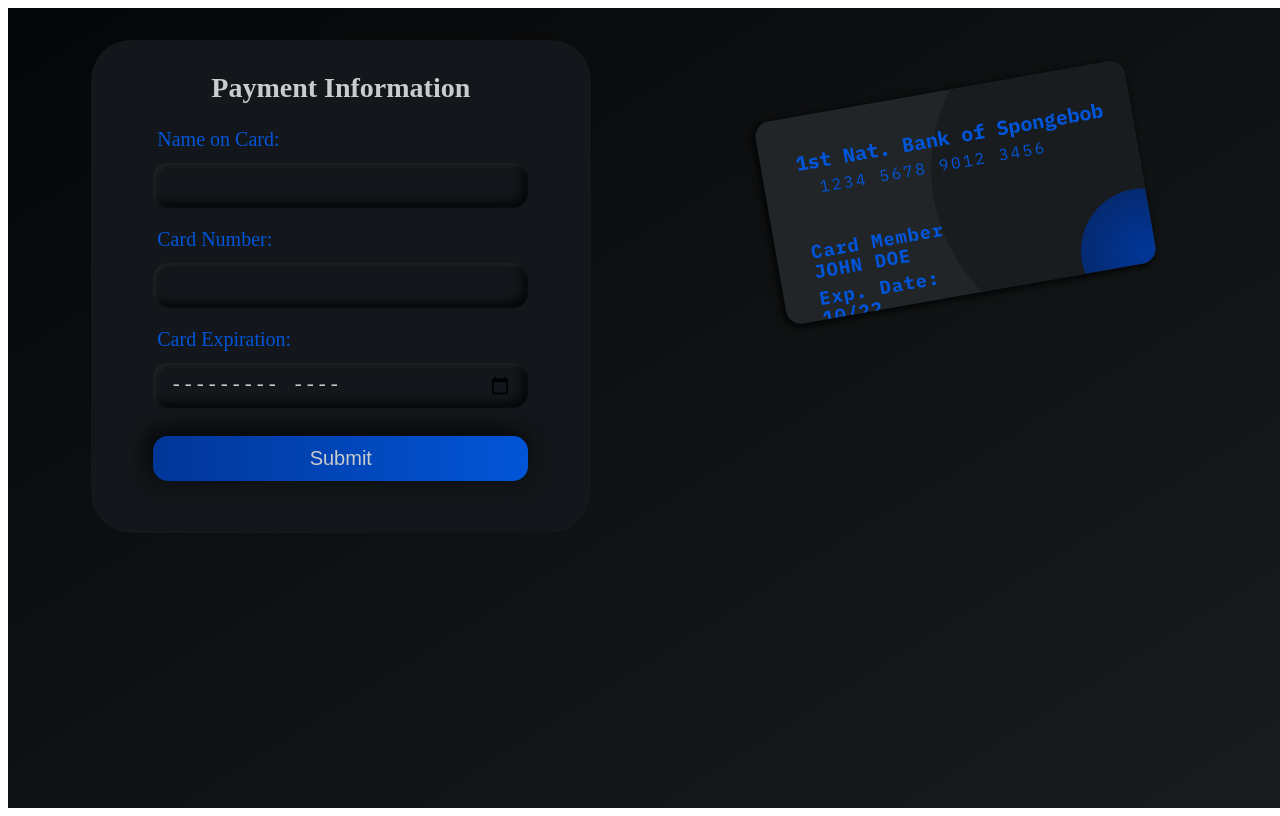
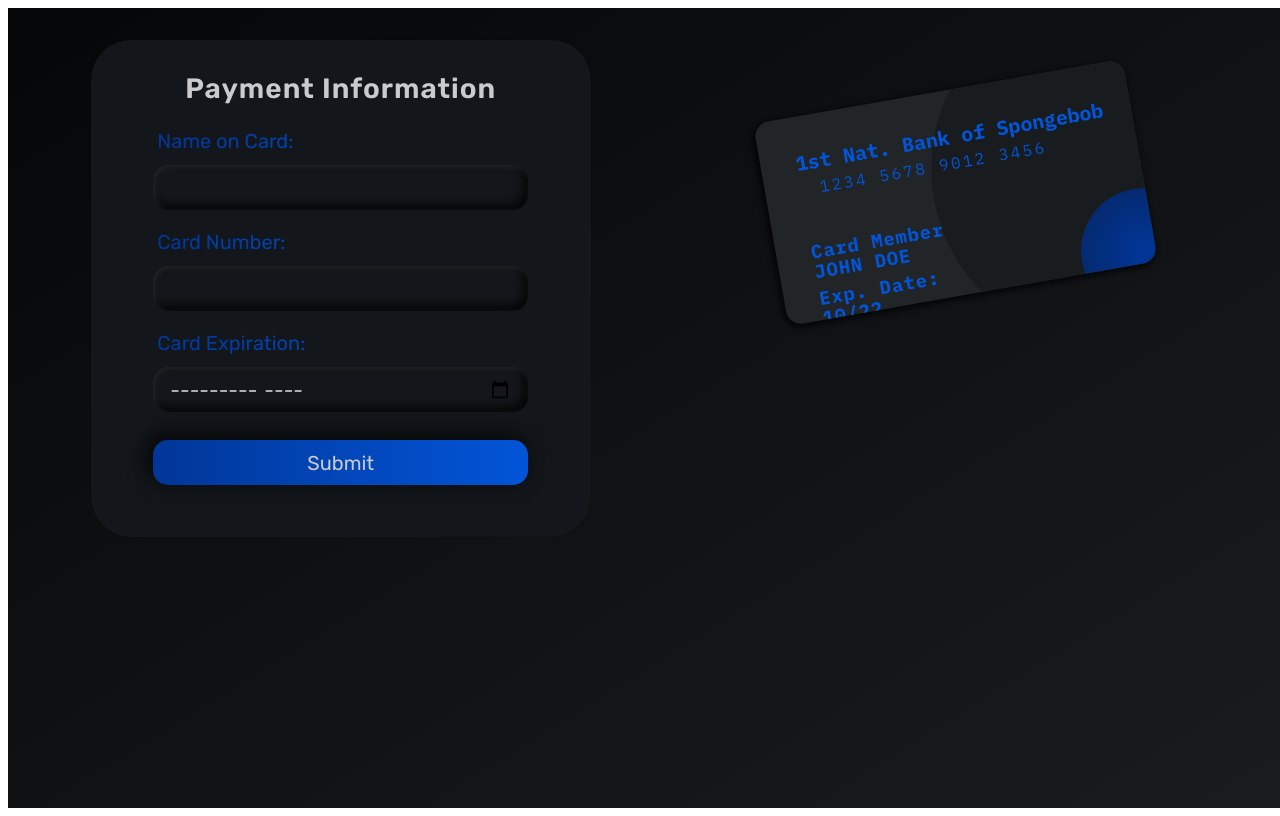
Before and after one commit to dkersten/payment-UI-js, a plain HTML site: page index.html in a window 1280 px wide. Drawn offline with Linux system fonts and the light colour scheme.

Commit message:
initial functionality complete

```diff
--- a/index.html
+++ b/index.html
@@ -13,11 +13,11 @@
                 <form action="">
                     <h2>Payment Information</h2>
                     <label for="name">Name on Card:</label>
-                    <input name="name" type="text">
+                    <input class="input-name" name="name" type="text">
                     <label for="number">Card Number:</label>
-                    <input name="number" type="text">
+                    <input class="input-num" name="number" type="text">
                     <label for="expiration">Card Expiration:</label>
-                    <input name="expiration" type="month">
+                    <input class="input-date" name="expiration" type="month">
                     <input type="submit">
                 </form>
             </div>
--- a/index.js
+++ b/index.js
@@ -1,7 +1,42 @@
-const inputName = document.querySelector('.name')
-const inputNum = document.querySelector('.card-num')
-const inputDate = document.querySelector('.date')
+// set inputs to vars
+const inputName = document.querySelector('.input-name')
+const inputNum = document.querySelector('input.input-num')
+const inputDate = document.querySelector('input.input-date')
 
-inputName.textContent ='John Doe'
-inputNum.textContent = '1234 5678 9012 3456'
-inputDate.textContent = '10/22'
+// set card elements to vars
+const cardName = document.querySelector('.name')
+const cardNum = document.querySelector('.card-num')
+const cardDate = document.querySelector('.date')
+
+// set placeholder content on load
+cardName.textContent ='John Doe'
+cardNum.textContent = '1234 5678 9012 3456'
+cardDate.textContent = '10/22'
+
+// event handler for CC owner name
+inputName.addEventListener('keyup', (e) => {
+	cardName.textContent = e.target.value
+})
+
+// event handler for CC number
+inputNum.addEventListener('keyup', (e) => {
+	let ccNum = e.target.value
+	let formatedNum = ccNum.match(/.{1,4}/g)
+	cardNum.textContent = formatedNum.join(' ')
+})
+
+// event handler for CC date
+inputDate.addEventListener('change', (e) => {
+	cardDate.textContent = e.target.value
+})
+
+// event handler for form submit
+form.addEventListener('submit', (e) => {
+	e.preventDefault()
+	cardName.textContent ='John Doe'
+	cardNum.textContent = '1234 5678 9012 3456'
+	cardDate.textContent = '10/22'
+	inputName.target.value = ''
+	inputNum.target.value = ''
+	inputDate.target.value = ''
+})
--- a/styles.scss
+++ b/styles.scss
@@ -1,4 +1,5 @@
 @import url('https://fonts.googleapis.com/css2?family=IBM+Plex+Mono:wght@400;700&display=swap');
+@import url('https://fonts.googleapis.com/css2?family=Rubik:wght@400;600&display=swap');
 
 // colors
 $blue-dark: #062560;
@@ -40,7 +41,9 @@ $grey-light: #C9CBCD;
 }
 
 .form-container {
-	// background: $blue;
+	* {
+		font-family: 'Rubik', sans-serif;
+	}
 }
 
 form {
@@ -65,12 +68,20 @@ form {
 		text-align: center;
 		font-size: 1.75rem;
 		margin-bottom: 1.5rem;
+		font-weight: 600;
+		letter-spacing: 1px;
 	}
 
 	label {
 		padding-left: .25rem;
 		color: $blue-light;
 		margin-bottom: .75rem;
+		background: -webkit-linear-gradient(left, $blue, $blue-light);
+		background: -o-linear-gradient(right, $blue, $blue-light);
+		background: -moz-linear-gradient(right, $blue, $blue-light);
+		background: linear-gradient(to right, $blue, $blue-light);
+	  -webkit-background-clip: text;
+	  -webkit-text-fill-color: transparent;
 	}
 
 	input[type="text"], input[type="month"] {
@@ -218,4 +229,6 @@ form {
 		z-index: 4;
 		font-family: 'IBM Plex Mono', monospace;
 	}
+
+
 }
```
Also changed, not shown: styles.css, 1 other file.
